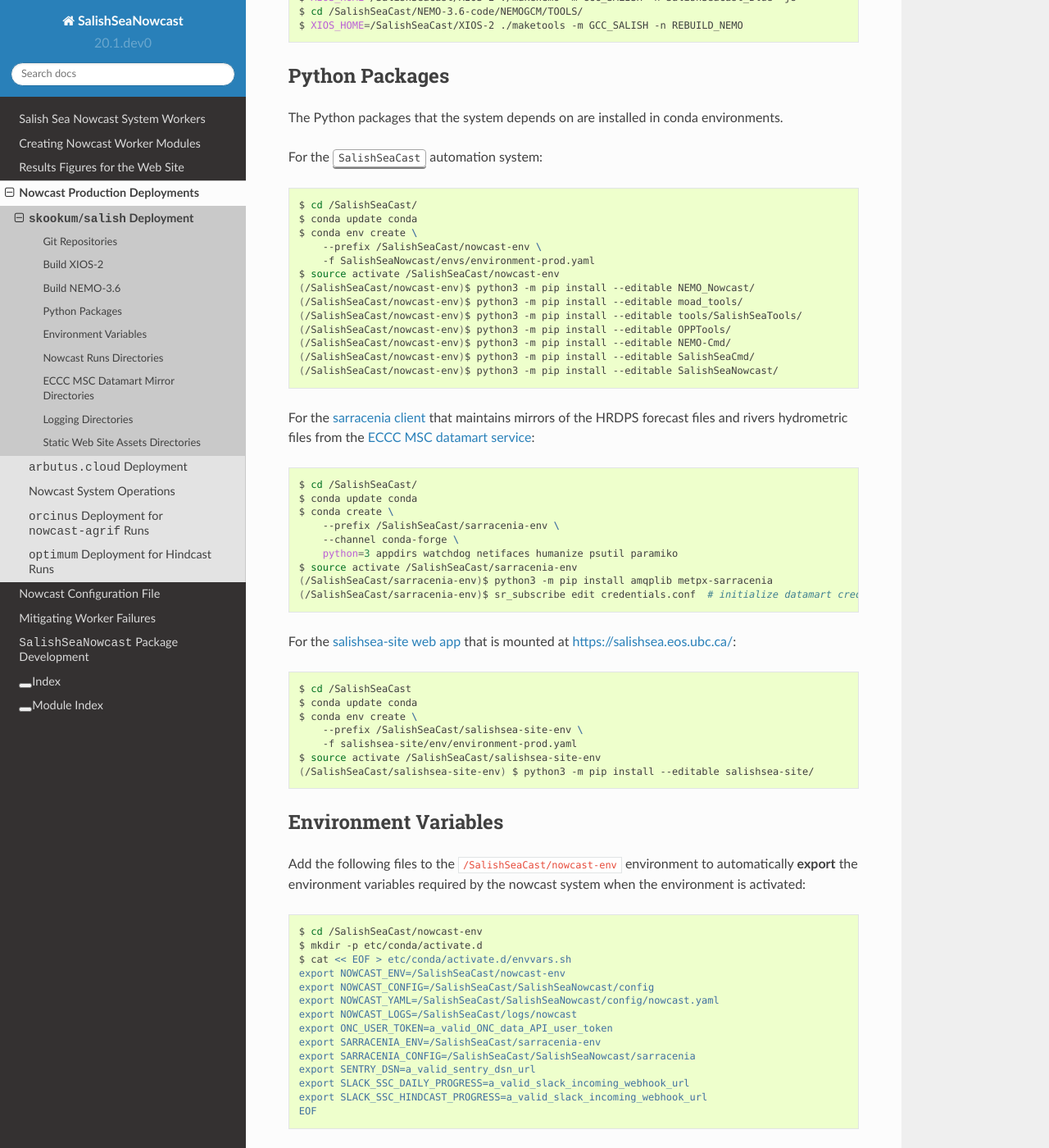
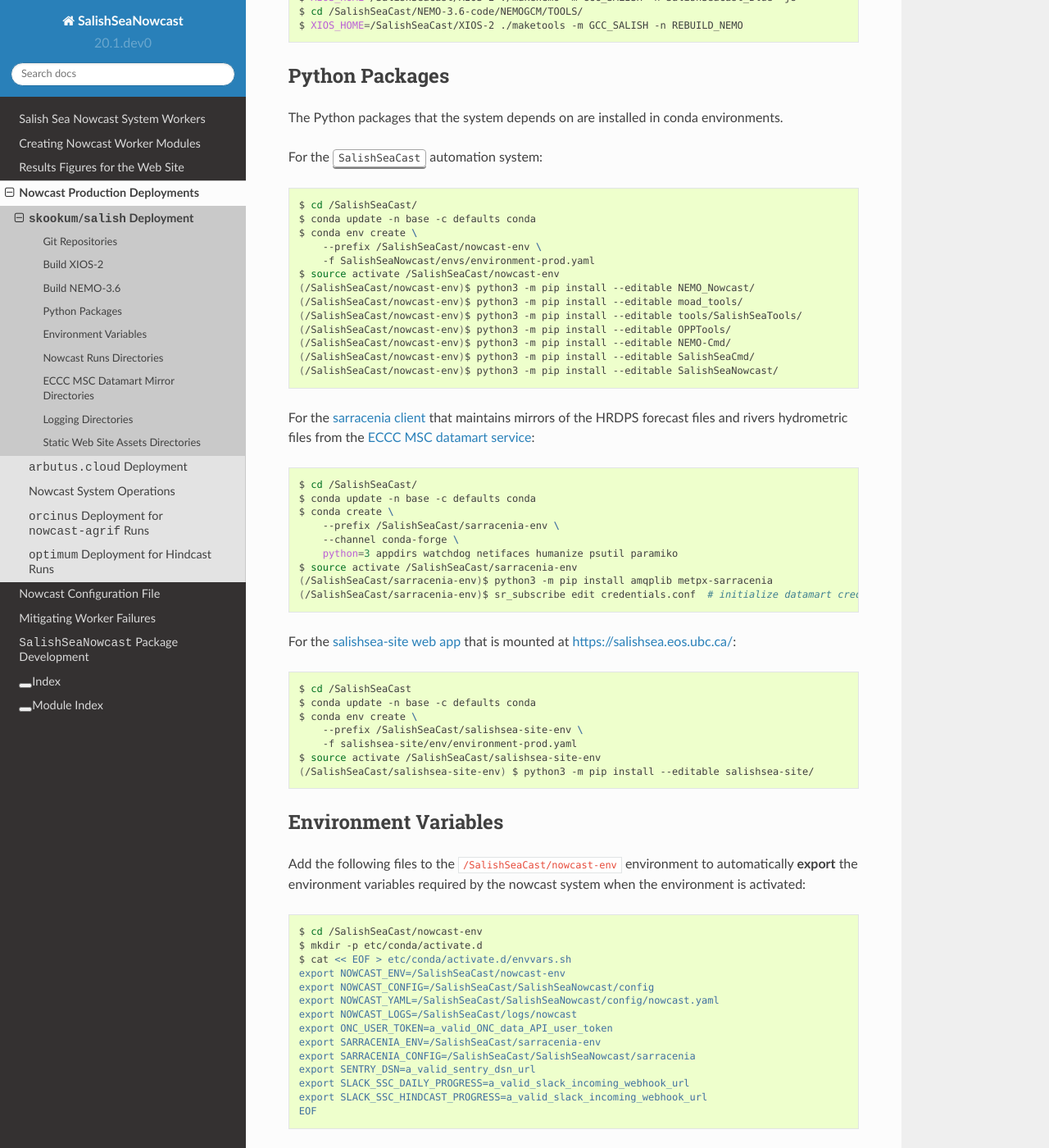
Before and after one commit to SalishSeaCast/SalishSeaNowcast, a Sphinx documentation site: the page built from docs/deployment/skookum_salish.rst, in a window 1280 px wide and 1400 px high, scrolled down 1308 px. Shown: the whole window at 82% size. Built offline with Sphinx 7.4.7 and the Read the Docs theme 2.0.0, drawn with Linux system fonts in a browser that asks for light colours.

Commit message:
Make deploy docs conda update conda cmd explicit
re: base env & defaults channel

```diff
--- a/docs/deployment/arbutus_cloud.rst
+++ b/docs/deployment/arbutus_cloud.rst
@@ -795,7 +795,7 @@
 .. code-block:: bash
 
     $ cd /nemoShare/MEOPAR/nowcast-sys/
-    $ conda update conda
+    $ conda update -n base -c defaults conda
     $ conda env create \
         --prefix /nemoShare/MEOPAR/nowcast-sys/nowcast-env \
         -f SalishSeaNowcast/envs/environment-prod.yaml
--- a/docs/deployment/skookum_salish.rst
+++ b/docs/deployment/skookum_salish.rst
@@ -98,7 +98,7 @@
 .. code-block:: bash
 
     $ cd /SalishSeaCast/
-    $ conda update conda
+    $ conda update -n base -c defaults conda
     $ conda env create \
         --prefix /SalishSeaCast/nowcast-env \
         -f SalishSeaNowcast/envs/environment-prod.yaml
@@ -119,7 +119,7 @@
 .. code-block:: bash
 
     $ cd /SalishSeaCast/
-    $ conda update conda
+    $ conda update -n base -c defaults conda
     $ conda create \
         --prefix /SalishSeaCast/sarracenia-env \
         --channel conda-forge \
@@ -135,7 +135,7 @@
 .. code-block:: bash
 
     $ cd /SalishSeaCast
-    $ conda update conda
+    $ conda update -n base -c defaults conda
     $ conda env create \
         --prefix /SalishSeaCast/salishsea-site-env \
         -f salishsea-site/env/environment-prod.yaml
```
